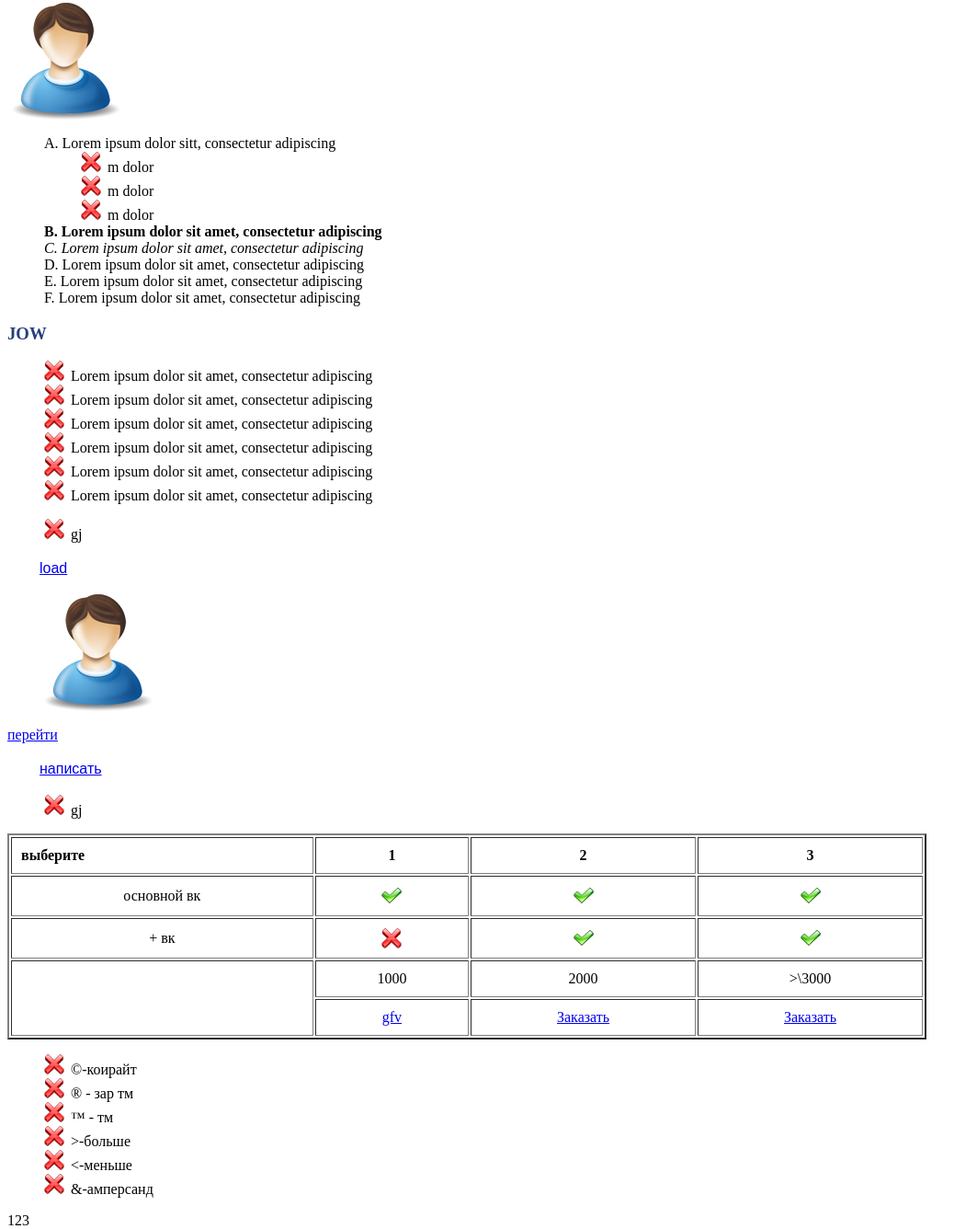
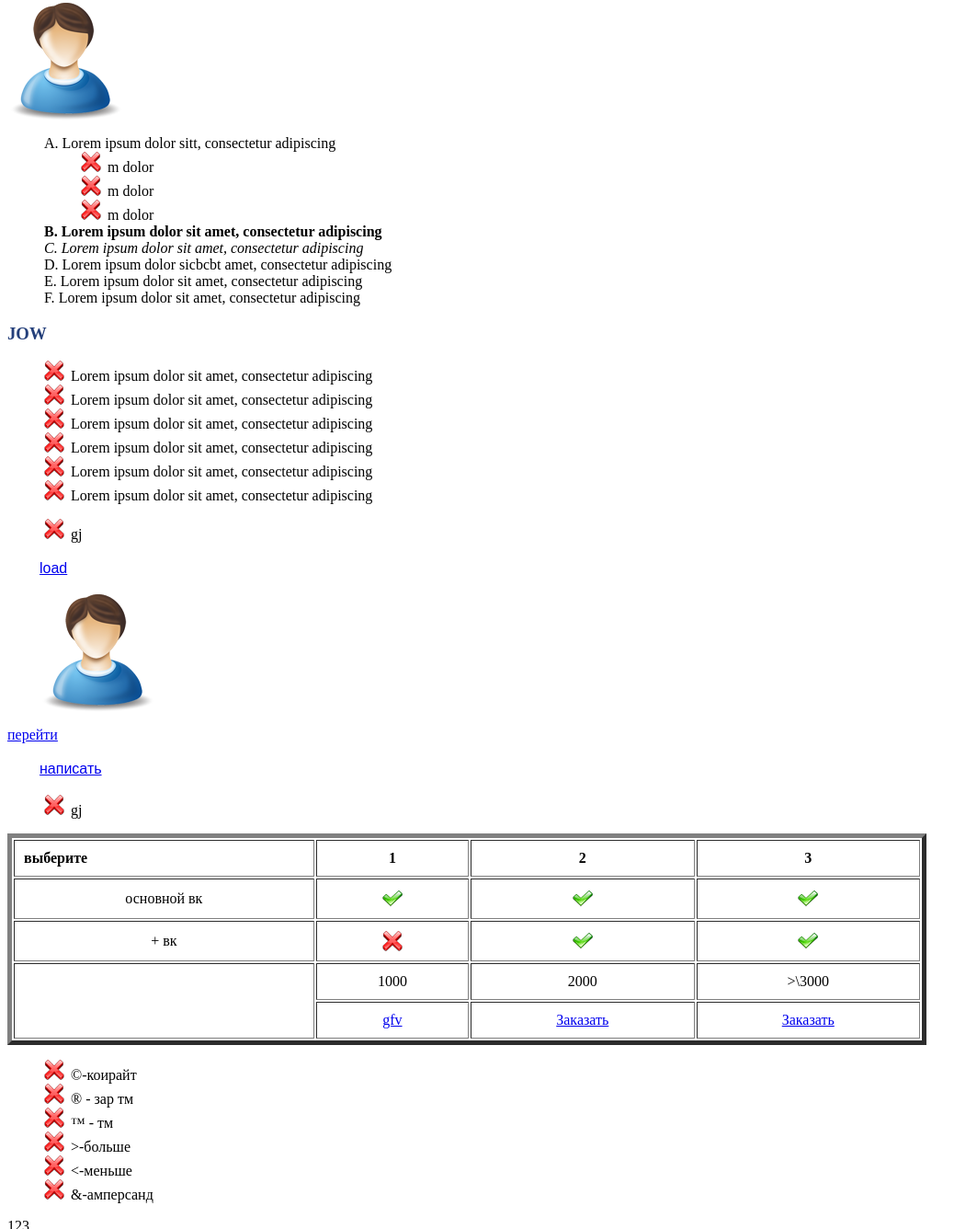
Before and after one commit to DmitryOO/newpr, a plain HTML site: page index.html in a window 1280 px wide. Shown: the part 881-2217 px from the top of the page at 92% size, without its empty margins (0-1063 px from the left). Drawn offline with Linux system fonts and the light colour scheme.

Commit message:
djn suck

```diff
--- a/index.html
+++ b/index.html
@@ -26,7 +26,7 @@
 					</ul>
 				<li class="bold-text">Lorem ipsum dolor sit amet, consectetur adipiscing</li>
 				<li class="italic-text">Lorem ipsum dolor sit amet, consectetur adipiscing</li>
-				<li>Lorem ipsum dolor sit amet, consectetur adipiscing</li>
+				<li>Lorem ipsum dolor sicbcbt amet, consectetur adipiscing</li>
 				<li>Lorem ipsum dolor sit amet, consectetur adipiscing</li>
 				<li>Lorem ipsum dolor sit amet, consectetur adipiscing</li>
 			</ol>
@@ -52,7 +52,7 @@
 			</ul>
 
 			<!-- таблица-->
-			<table border="2"width="1000" cellpadding="10">
+			<table border="5"width="1000" cellpadding="10">
 				<tr>
 				<th align="left"> выберите </th>
 				<th> 1 </th>
```
